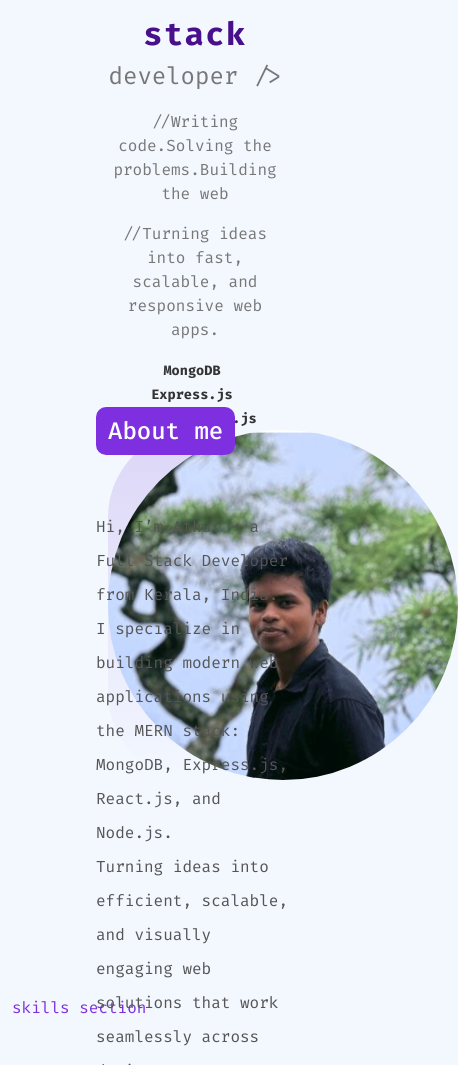
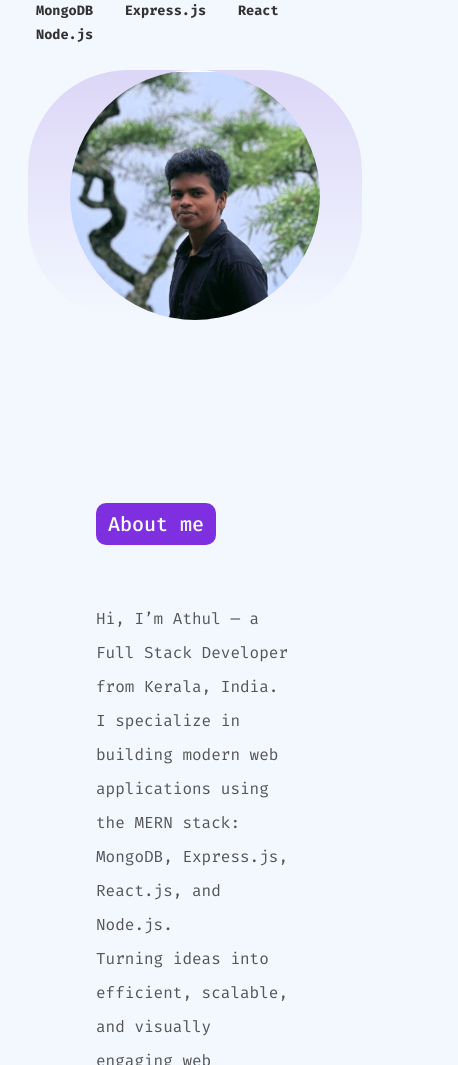
Before and after one commit to Athuldevan/portfolio, a plain HTML site: page index.html in a window 390 px wide. Shown: the part 444-1509 px from the top of the page, 458 px wide, since content can reach past the window. Drawn offline with nearby package versions, Linux system fonts and the light colour scheme.

Commit message:
added media Query

```diff
--- a/index.html
+++ b/index.html
@@ -76,8 +76,8 @@
       </nav>
       <!-- hero section -->
       <div class="container text-center section-hero">
-        <div class="row">
-          <div class="col col--1">
+        <div class="row align-items-center">
+          <div class="col-lg-6 col-md-12 text-start mb-4 col--1">
             <!-- <h1 class="primary-heading"> < Hi iam<span class=" highlight"> Athul </span>/></h1><br> -->
             <span class="span--text"
               >< Hello world <span class="highlight">!</span> <br />
@@ -97,7 +97,7 @@
             <span class="badge">Node.js</span>
           </div>
           <div class="col col--2">
-            <div class="hero-image-container img-fluid">
+            <div class="hero-image-container img-fluid col-lg-6 col-md-12 text-center">
               <img
                 class="rounded-circle hero--img"
                 src="Untitled design (1).png"
--- a/style.css
+++ b/style.css
@@ -49,7 +49,7 @@ body {
 }
 
 .container {
-  height: 80vh;
+  padding-top: 40px 0px 40px 0;
   color: var(--secondary-color);
 }
 .nav-item a {
@@ -149,7 +149,7 @@ body {
 /* //////////////////////////////// */
 .section--about-me {
   padding: 96px;
-  margin-top: 90px;
+  margin-top: 48px;
   animation: fadeInUp 2s ease-in forwards;
 }
 .secondary-heading {
@@ -207,3 +207,31 @@ body {
   background-color: #49108b;
   color: #ffff;
 }
+/* media query  */
+@media (max-width: 768px) {
+  .section-hero {
+    padding: 48px 16px;
+    text-align: center;
+  }
+
+  .highlight {
+    font-size: 24px;
+  }
+
+  .span--text {
+    font-size: 18px;
+  }
+
+  .hero--img {
+    width: 250px;
+    height: 250px;
+  }
+
+  .secondary-heading {
+    font-size: 20px;
+  }
+  .hero-image-container {
+    display: flex;
+    justify-content: center;
+  }
+}
```
